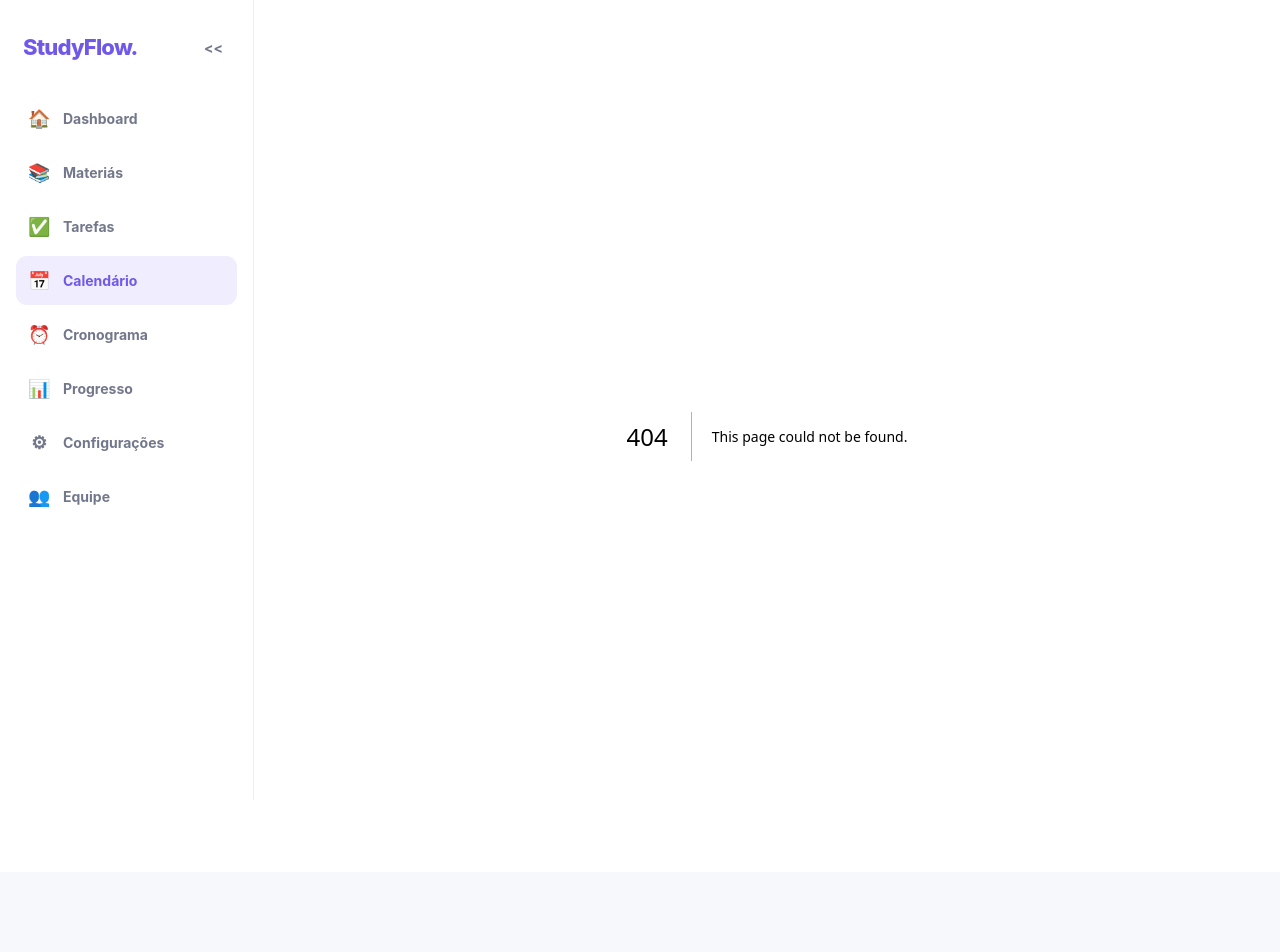
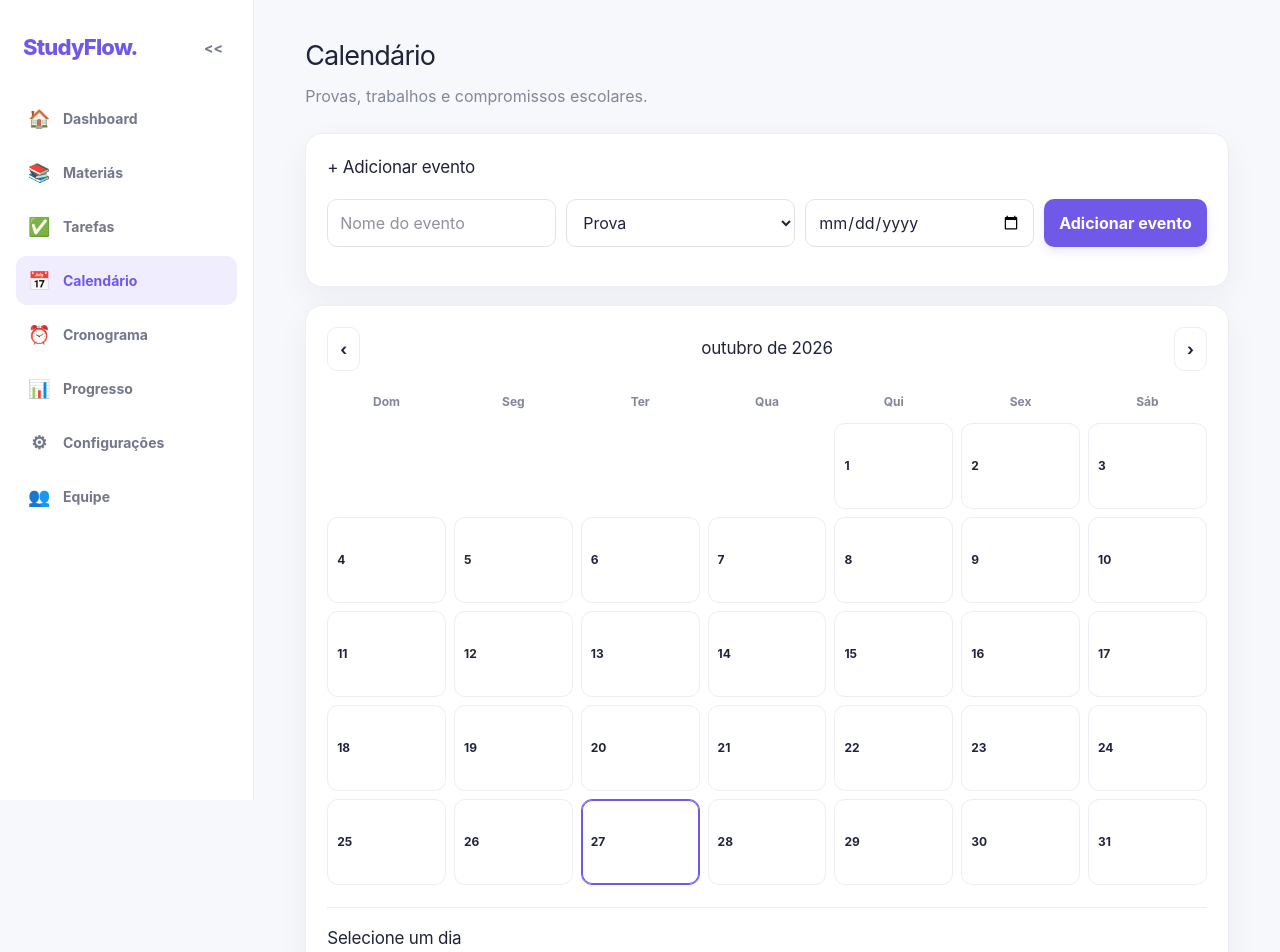
Before and after one commit to ArthurGomes125/brenodajumentinha, a Next.js app: page /calendario in a window 1280 px wide. Before the commit this address had no page. Shown: the top 952 px of the page. Before the commit the page ends 872 px from the top, so only its background shows below. Built offline with nearby package versions, Linux system fonts and the light colour scheme; sample sign-in values are in the browser's storage.

Commit message:
Add StudyFlow calendario page

```diff
--- /dev/null
+++ b/src/app/calendario/page.tsx
@@ -0,0 +1,96 @@
+"use client";
+
+import { useEffect, useMemo, useState } from "react";
+
+type EventItem = { id: number; nome: string; tipo: string; data: string };
+const eventTypes = ["Prova", "Trabalho", "Atividade", "Sessão de estudo"];
+
+export default function Calendario() {
+  const [items, setItems] = useState<EventItem[]>([]);
+  const [name, setName] = useState("");
+  const [type, setType] = useState(eventTypes[0]);
+  const [date, setDate] = useState("");
+  const [month, setMonth] = useState(() => new Date(new Date().getFullYear(), new Date().getMonth(), 1));
+  const [selectedDate, setSelectedDate] = useState("");
+  const [error, setError] = useState("");
+
+  useEffect(() => {
+    try { setItems(JSON.parse(localStorage.getItem("studyflow-eventos") || "[]")); }
+    catch { setItems([]); }
+  }, []);
+
+  function save(next: EventItem[]) {
+    setItems(next);
+    localStorage.setItem("studyflow-eventos", JSON.stringify(next));
+  }
+
+  function add(event: React.FormEvent<HTMLFormElement>) {
+    event.preventDefault();
+    const cleanName = name.trim();
+    if (!cleanName || !date) {
+      setError("Informe o nome e a data do evento.");
+      return;
+    }
+    const newEvent = { id: Date.now(), nome: cleanName, tipo: type, data: date };
+    save([newEvent, ...items]);
+    setSelectedDate(date);
+    setName("");
+    setDate("");
+    setError("");
+  }
+
+  const year = month.getFullYear();
+  const monthIndex = month.getMonth();
+  const daysInMonth = new Date(year, monthIndex + 1, 0).getDate();
+  const firstWeekday = new Date(year, monthIndex, 1).getDay();
+  const today = new Date();
+  const todayKey = String(today.getFullYear()) + "-" + String(today.getMonth() + 1).padStart(2, "0") + "-" + String(today.getDate()).padStart(2, "0");
+  const getDateKey = (day: number) => String(year) + "-" + String(monthIndex + 1).padStart(2, "0") + "-" + String(day).padStart(2, "0");
+  const selectedEvents = useMemo(() => items.filter((item) => item.data === selectedDate), [items, selectedDate]);
+  const orderedEvents = [...items].sort((a, b) => a.data.localeCompare(b.data));
+
+  return <>
+    <div className="page-heading"><div><h1>Calendário</h1><p className="subtitulo">Provas, trabalhos e compromissos escolares.</p></div></div>
+    <section className="cartao">
+      <h2 className="section-title">+ Adicionar evento</h2>
+      <form className="formulario" onSubmit={add}>
+        <input required maxLength={100} placeholder="Nome do evento" value={name} onChange={(event) => setName(event.target.value)} />
+        <select value={type} onChange={(event) => setType(event.target.value)} aria-label="Tipo de evento">{eventTypes.map((eventType) => <option key={eventType}>{eventType}</option>)}</select>
+        <input required type="date" aria-label="Data do evento" value={date} onChange={(event) => setDate(event.target.value)} />
+        <button className="botao">Adicionar evento</button>
+      </form>
+      {error && <p className="auth-error" role="alert">{error}</p>}
+    </section>
+
+    <section className="cartao">
+      <div className="calendar-head">
+        <button type="button" className="botao-secundario" aria-label="Mês anterior" onClick={() => setMonth(new Date(year, monthIndex - 1, 1))}>‹</button>
+        <h2 className="section-title" style={{ margin: 0 }}>{month.toLocaleDateString("pt-BR", { month: "long", year: "numeric" })}</h2>
+        <button type="button" className="botao-secundario" aria-label="Próximo mês" onClick={() => setMonth(new Date(year, monthIndex + 1, 1))}>›</button>
+      </div>
+      <div className="calendar-grid">
+        {["Dom", "Seg", "Ter", "Qua", "Qui", "Sex", "Sáb"].map((weekday) => <strong className="calendar-weekday" key={weekday}>{weekday}</strong>)}
+        {Array.from({ length: firstWeekday }, (_, index) => <div aria-hidden="true" key={"empty-" + index} />)}
+        {Array.from({ length: daysInMonth }, (_, index) => {
+          const day = index + 1;
+          const key = getDateKey(day);
+          const dayEvents = items.filter((item) => item.data === key);
+          const classes = "calendar-day" + (key === todayKey ? " today" : "") + (key === selectedDate ? " selected" : "");
+          return <button type="button" key={key} className={classes} onClick={() => setSelectedDate(key)} aria-label={String(day) + " de " + month.toLocaleDateString("pt-BR", { month: "long" }) + ", " + dayEvents.length + " eventos"}>
+            <strong>{day}</strong>
+            {dayEvents.slice(0, 2).map((item) => <small key={item.id} title={item.tipo + ": " + item.nome}>{item.nome}</small>)}
+            {dayEvents.length > 2 && <small>+{dayEvents.length - 2} mais</small>}
+          </button>;
+        })}
+      </div>
+      <div className="selected-day-events"><h3 className="section-title">{selectedDate ? "Eventos em " + new Date(selectedDate + "T12:00:00").toLocaleDateString("pt-BR") : "Selecione um dia"}</h3>
+        {selectedEvents.length ? selectedEvents.map((item) => <div className="item-lista" key={item.id}><div><strong>{item.nome}</strong><small>{item.tipo}</small></div><button className="botao-danger" onClick={() => save(items.filter((entry) => entry.id !== item.id))}>Excluir</button></div>) : <p className="empty">Nenhum evento nesta data.</p>}
+      </div>
+    </section>
+
+    <section className="cartao"><h2 className="section-title">Todos os eventos · {items.length}</h2>
+      {!items.length && <p className="empty">Seus eventos aparecerão aqui.</p>}
+      {orderedEvents.map((item) => <div className="item-lista" key={item.id}><div><strong>{item.nome}</strong><small>{item.tipo} · {new Date(item.data + "T12:00:00").toLocaleDateString("pt-BR")}</small></div><button className="botao-danger" onClick={() => save(items.filter((entry) => entry.id !== item.id))}>Excluir</button></div>)}
+    </section>
+  </>;
+}
```
